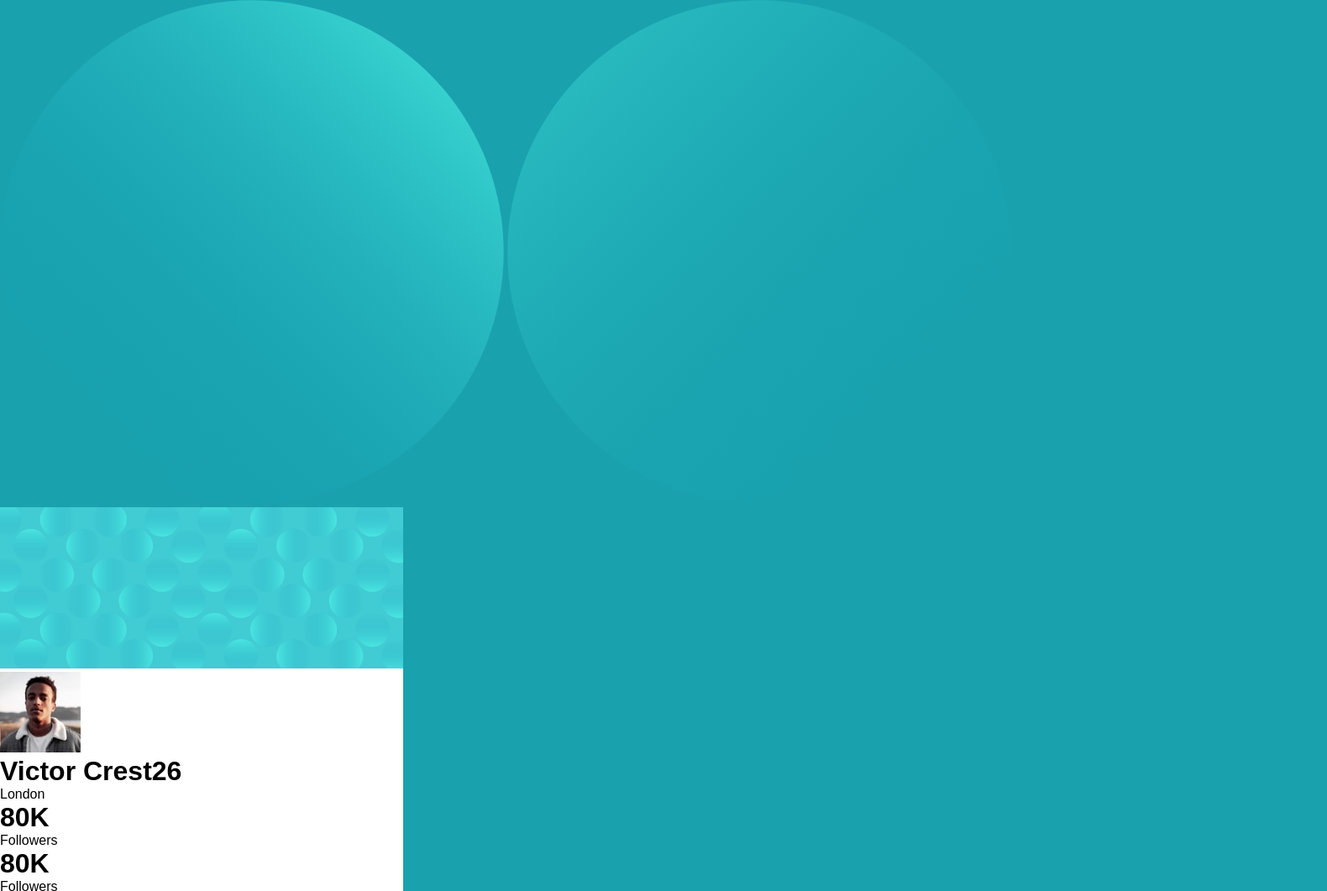
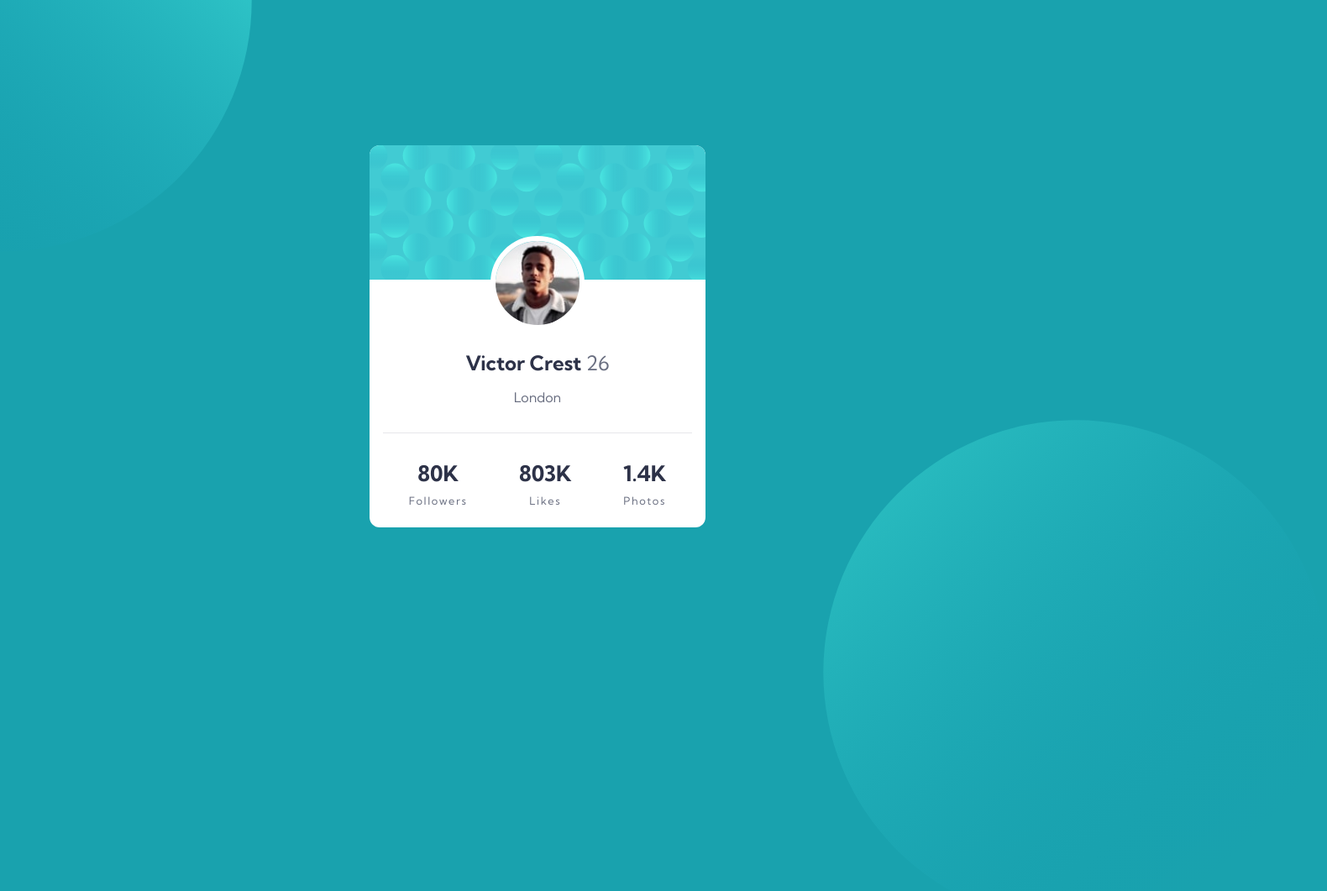
Before and after one commit to hassanahmadp/profile-card-component-main, a plain HTML site: page index.html in a window 1280 px wide. Shown: the top 1061 px of the page at 84% size, 1580 px wide, since content can reach past the window. Drawn offline with Linux system fonts and the light colour scheme.

Commit message:
almost done

```diff
--- a/css/styles.scss
+++ b/css/styles.scss
@@ -1,50 +1,118 @@
 $colors: (
   dark-cyan: hsl(185, 75%, 39%),
   very-dark-desaturated-blue: hsl(229, 23%, 23%),
-  dark-grayish-blue: hsl(227, 10%, 46%)
+  dark-grayish-blue: hsl(227, 10%, 46%),
 );
 
 @function colors($color) {
-    @return map-get($colors, $color )
-};
+  @return map-get($colors, $color);
+}
+
+@mixin flex($dir, $just, $align) {
+  display: flex;
+  flex-direction: $dir;
+  justify-content: $just;
+  align-items: $align;
+}
+
+@mixin idealFlex {
+  display: flex;
+  justify-content: center;
+  align-items: center;
+}
 
 * {
   margin: 0;
   padding: 0;
   box-sizing: border-box;
-  font-family: 'Kumbh Sans', sans-serif;
+  font-family: "Kumbh Sans", sans-serif;
 }
 
 body {
+  height: 100vh;
   background-color: colors(dark-cyan);
+  @include idealFlex;
+  overflow: hidden;
+  color: colors(very-dark-desaturated-blue);
+}
+
+span,
+p {
+  color: colors(dark-grayish-blue);
+  font-weight: 400;
+}
+
+h1 {
+  font-size: 1.5rem;
+  font-weight: 700;
+}
+
+h2 {
+  font-size: 1.6rem;
+  font-weight: 700;
 }
 
 .back-bubbles {
-    // position: absolute;
+  position: absolute;
   height: 75vh;
   z-index: 1;
 }
 
-// .top-bubble {
-//     top: 0;
-//     left: 0;
-//     transform: translate(-50%, -50%);
-// }
+.top-bubble {
+  top: 0;
+  left: 0;
+  transform: translate(-50%, -50%);
+}
 
-// .bot-bubble {
-//     bottom: 0;
-//     right: 0;
-//     transform: translate(50%, 50%);
-// }
+.bot-bubble {
+  bottom: 0;
+  right: 0;
+  transform: translate(50%, 50%);
+}
 
 .card {
-    position: absolute;
   z-index: 10;
-    width: 30rem;
-    height: 40rem;
+  width: 25rem;
+  border-radius: 12px;
+  overflow: hidden;
   background-color: white;
   color: color(very-dark-desaturated-blue);
-    img.card-img {
+  .card-imgs-box {
+    height: 25%;
+    position: relative;
+    .card-img {
       width: 100%;
+      height: 100%;
+    }
+    .card-person {
+      position: absolute;
+      bottom: 0;
+      left: 50%;
+      transform: translate(-50%, 50%);
+      border-radius: 50%;
+      width: 7rem;
+      border: 0.4rem solid white;
     }
   }
+  .card-body {
+    margin: 5rem 0 3rem;
+    text-align: center;
+    p {
+      position: relative;
+      top: 1rem;
+    }
+  }
+  .card-footer {
+    margin: 0 1rem;
+    padding: 2rem 0;
+    border-top: 1px solid lighten(colors(dark-grayish-blue), 45%);
+    @include flex(row, space-around, center);
+    text-align: center;
+    p {
+      position: relative;
+      top: 0.5rem;
+      font-size: .8rem;
+      letter-spacing: .1rem;
+    }
+  }
+}
--- a/index.html
+++ b/index.html
@@ -3,7 +3,15 @@
   <head>
     <meta charset="UTF-8" />
     <meta name="viewport" content="width=device-width, initial-scale=1.0" />
+    <!-- Google fonts -->
+    <link rel="preconnect" href="https://fonts.gstatic.com" />
+    <link
+      href="https://fonts.googleapis.com/css2?family=Kumbh+Sans:wght@400;700&display=swap"
+      rel="stylesheet"
+    />
+    <!-- stylesheets -->
     <link rel="stylesheet" href="./css/styles.css" />
+    <!-- icon -->
     <link rel="icon" href="./images/favicon-32x32.png" />
     <title>Profile Card</title>
   </head>
@@ -16,21 +24,21 @@
         <img src="./images/image-victor.jpg" class="card-person" />
       </div>
       <div class="card-body">
-        <h1>Victor Crest<span>26</span></h1>
+        <h1>Victor Crest <span>26</span></h1>
         <p>London</p>
       </div>
       <div class="card-footer">
-        <div class="stats follow">
-          <h1>80K</h1>
+        <div>
+          <h2>80K</h2>
           <p>Followers</p>
         </div>
-        <div class="stats likes">
-          <h1>80K</h1>
-          <p>Followers</p>
+        <div>
+          <h2>803K</h2>
+          <p>Likes</p>
         </div>
-        <div class="stats photos">
-          <h1>80K</h1>
-          <p>Followers</p>
+        <div>
+          <h2>1.4K</h2>
+          <p>Photos</p>
         </div>
       </div>
     </div>
```
Also changed, not shown: css/styles.css, 1 other file. Lines whose indentation alone changed are shown as unchanged.
